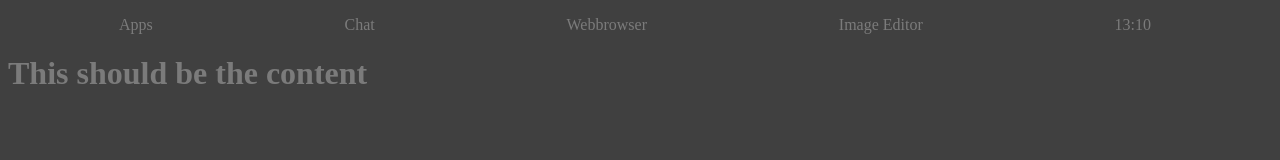
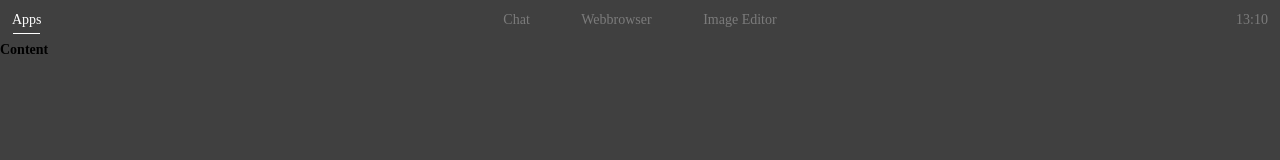
Before and after one commit to InstantCodee/TypeOS, an Electron app: page src/html/index.html in a window 1280 px wide. Drawn offline with nearby package versions, Linux system fonts and the light colour scheme; files that its build step writes are made by us from their sources.

Commit message:
Basic panel style
Use of SASS instead of CSS

```diff
--- /dev/null
+++ b/src/css/controls.sass
@@ -0,0 +1,63 @@
+/*  This file is part of TypeOS.
+
+    TypeOS is free software: you can redistribute it and/or modify
+    it under the terms of the GNU General Public License as published by
+    the Free Software Foundation, either version 3 of the License, or
+    (at your option) any later version.
+
+    TypeOS is distributed in the hope that it will be useful,
+    but WITHOUT ANY WARRANTY; without even the implied warranty of
+    MERCHANTABILITY or FITNESS FOR A PARTICULAR PURPOSE.  See the
+    GNU General Public License for more details.
+
+    You should have received a copy of the GNU General Public License
+    along with TypeOS.  If not, see <http://www.gnu.org/licenses/>. */
+
+$dark-bg:       #404040
+$dark-inactive: #7B7B7B
+$dark-active:   #FFFFFF
+
+$light-bg:       #FFFFFF
+$light-inactive: #A8A8A8
+$light-active:   #404040
+
+// Colors
+.dark-theme
+    & .type-background
+        background: $dark-bg
+    & .type-inactive
+        color: $dark-inactive
+    & .type-active
+        color: $dark-active
+    & .type-highlightable
+        color: $dark-inactive
+        transition: 0.2s
+        cursor: pointer
+        position: relative
+        &.active
+            color: $dark-active
+            &:after
+                width: 90%
+        &:hover
+            color: $dark-active
+            &:after
+                width: 90%
+        &:after
+            content: ''
+            position: absolute
+            height: 1px
+            bottom: -4px
+            margin: 0 auto
+            left: 0
+            right: 0
+            width: 0%
+            transition: 0.2s
+            background: $dark-active
+
+.light-theme
+    & .type-background
+        background: $light-bg
+    & .type-inactive
+        color: $light-inactive
+    & .type-active
+        color: $light-active
--- a/src/css/header.css
+++ /dev/null
@@ -1,2 +0,0 @@
-.header ul                          {display: flex;}
-.header ul li                       {padding-right: 50px; margin: 0 auto;}
--- /dev/null
+++ b/src/css/panel.sass
@@ -0,0 +1,46 @@
+/*  This file is part of TypeOS.
+
+    TypeOS is free software: you can redistribute it and/or modify
+    it under the terms of the GNU General Public License as published by
+    the Free Software Foundation, either version 3 of the License, or
+    (at your option) any later version.
+
+    TypeOS is distributed in the hope that it will be useful,
+    but WITHOUT ANY WARRANTY; without even the implied warranty of
+    MERCHANTABILITY or FITNESS FOR A PARTICULAR PURPOSE.  See the
+    GNU General Public License for more details.
+
+    You should have received a copy of the GNU General Public License
+    along with TypeOS.  If not, see <http://www.gnu.org/licenses/>. */
+
+.panel
+    position: fixed
+    top: 0
+    left: 0
+    right: 0
+    padding: 12px
+    & li
+        text-align: center
+        display: inline-block
+    & ul
+        position: relative
+        height: 18px
+        & li.apps
+            position: absolute
+            top: 0
+            left: 0
+            bottom: 0
+        & li.clock
+            position: absolute
+            top: 0
+            right: 0
+            bottom: 0
+        & ul.tasklist
+            position: absolute
+            top: 0
+            left: 50px
+            right: 50px
+            bottom: 0
+            text-align: center
+            & li
+                margin: 0 24px
--- /dev/null
+++ b/src/css/style.sass
@@ -0,0 +1,29 @@
+/*  This file is part of TypeOS.
+
+    TypeOS is free software: you can redistribute it and/or modify
+    it under the terms of the GNU General Public License as published by
+    the Free Software Foundation, either version 3 of the License, or
+    (at your option) any later version.
+
+    TypeOS is distributed in the hope that it will be useful,
+    but WITHOUT ANY WARRANTY; without even the implied warranty of
+    MERCHANTABILITY or FITNESS FOR A PARTICULAR PURPOSE.  See the
+    GNU General Public License for more details.
+
+    You should have received a copy of the GNU General Public License
+    along with TypeOS.  If not, see <http://www.gnu.org/licenses/>. */
+
+*
+    cursor: default
+    user-select: none
+    padding: 0
+    margin: 0
+    font-family: 'Montserrat'
+    font-size: 14px
+
+.desktop
+    position: fixed
+    top: 42px
+    left: 0
+    right: 0
+    bottom: 0
--- a/src/html/index.html
+++ b/src/html/index.html
@@ -1,25 +1,45 @@
+<!--
+This file is part of TypeOS.
+
+TypeOS is free software: you can redistribute it and/or modify
+it under the terms of the GNU General Public License as published by
+the Free Software Foundation, either version 3 of the License, or
+(at your option) any later version.
+
+TypeOS is distributed in the hope that it will be useful,
+but WITHOUT ANY WARRANTY; without even the implied warranty of
+MERCHANTABILITY or FITNESS FOR A PARTICULAR PURPOSE.  See the
+GNU General Public License for more details.
+
+You should have received a copy of the GNU General Public License
+along with TypeOS.  If not, see <http://www.gnu.org/licenses/>.
+-->
+
 <!doctype html>
 <html lang="en">
   <head>
-    <meta charset="utf-8">
-    <title>TypeOS - Showcase</title>
+    <meta charset="utf-8" />
+    <title>TypeOS</title>
 
-    <link rel="stylesheet" type="text/css" href="../css/style.css">
-    <link rel="stylesheet" type="text/css" href="../css/header.css">
+    <link rel="stylesheet" type="text/css" href="../css/style.css" />
+    <link rel="stylesheet" type="text/css" href="../css/panel.css" />
+    <link rel="stylesheet" type="text/css" href="../css/controls.css" />
   </head>
-  <body>
+  <body class="dark-theme">
     <!-- Basic website containers -->
-    <div class="header">
+    <header class="panel type-background">
         <ul>
-            <li id="apps">Apps</li>
-            <li>Chat</li>
-            <li>Webbrowser</li>
-            <li>Image Editor</li>
-            <li id="clock">13:10</li>
+            <li class="apps type-highlightable active">Apps</li>
+            <ul class="tasklist">
+              <li><a class="type-highlightable">Chat</a></li>
+              <li class="type-highlightable">Webbrowser</li>
+              <li class="type-highlightable">Image Editor</li>
+            </ul>
+            <li class="clock type-highlightable">13:10</li>
         </ul>
-    </div>
-    <div class="content">
-        <h1>This should be the content</h1>
+      </header>
+    <div class="desktop type-background">
+        <h1>Content</h1>
     </div>
   </body>
 </html>
```
Also changed, not shown: package.json (+5 -2 lines), src/css/style.css (deleted), 3 other files.
